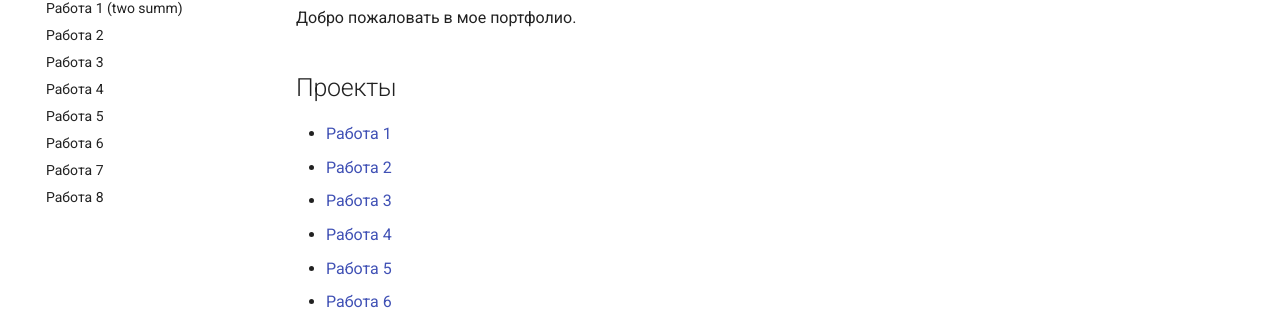
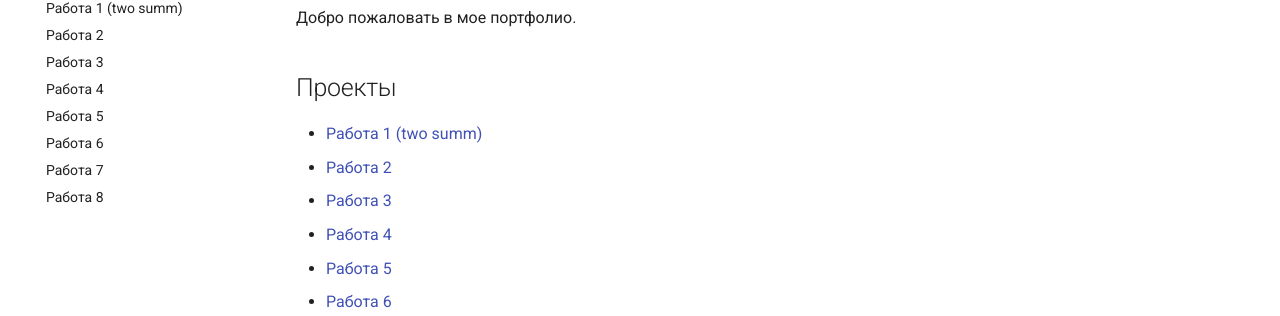
Before and after one commit to Artomaniia/programming_portfolio_site, an MkDocs documentation site: the page built from docs/index.md, in a window 1280 px wide. Shown: the part 175-491 px from the top of the page. Built offline with MkDocs 1.6.1 and Material for MkDocs 9.7.7, drawn with Linux system fonts in a browser that asks for light colours.

Commit message:
Update index.md

```diff
--- a/docs/index.md
+++ b/docs/index.md
@@ -4,7 +4,7 @@
 
 ## Проекты
 
-- [Работа 1](programming/work1.md)
+- [Работа 1 (two summ)](programming/work1.md)
 - [Работа 2](programming/work2.md)
 - [Работа 3](programming/work3.md)
 - [Работа 4](programming/work4.md)
```
